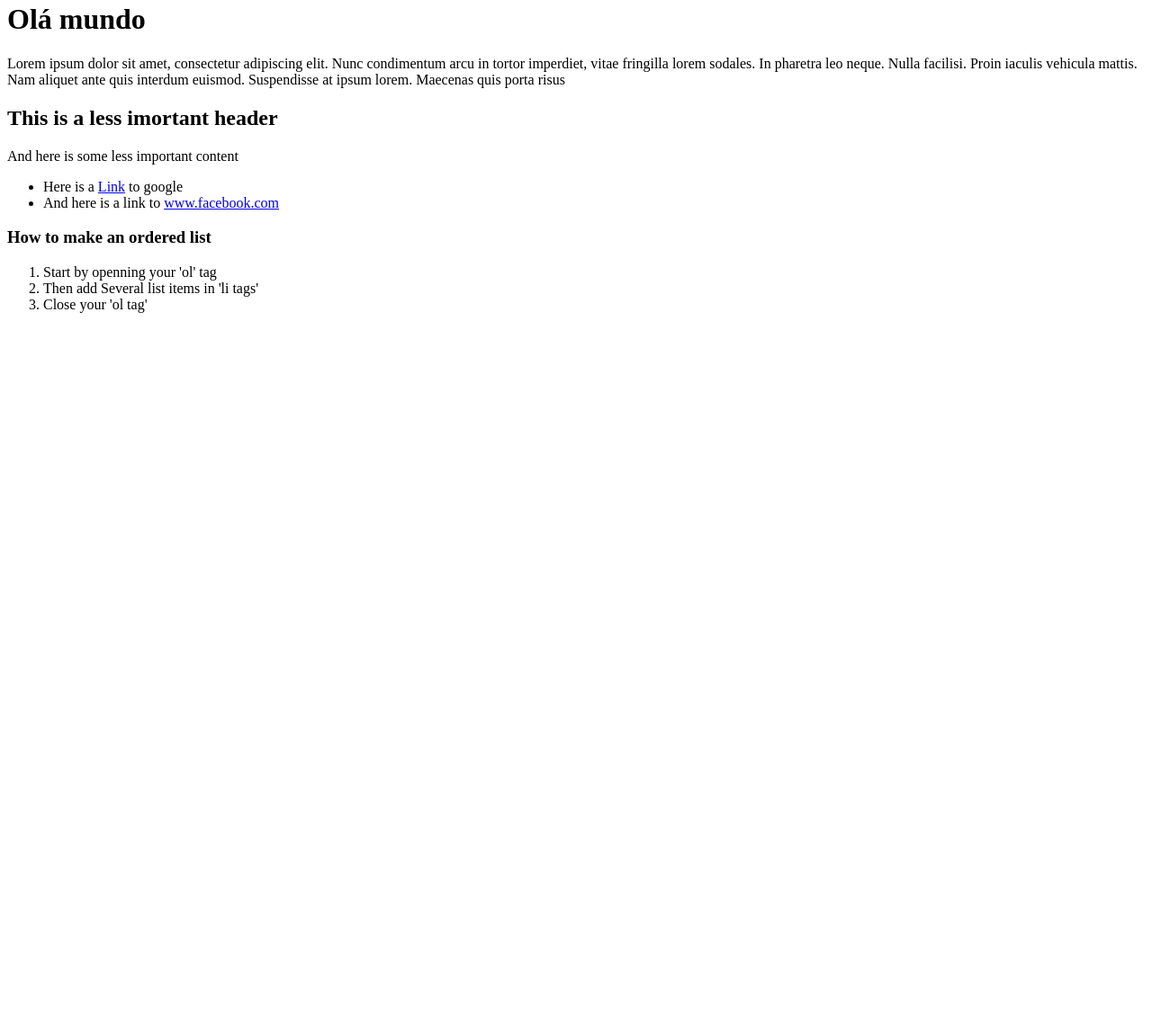
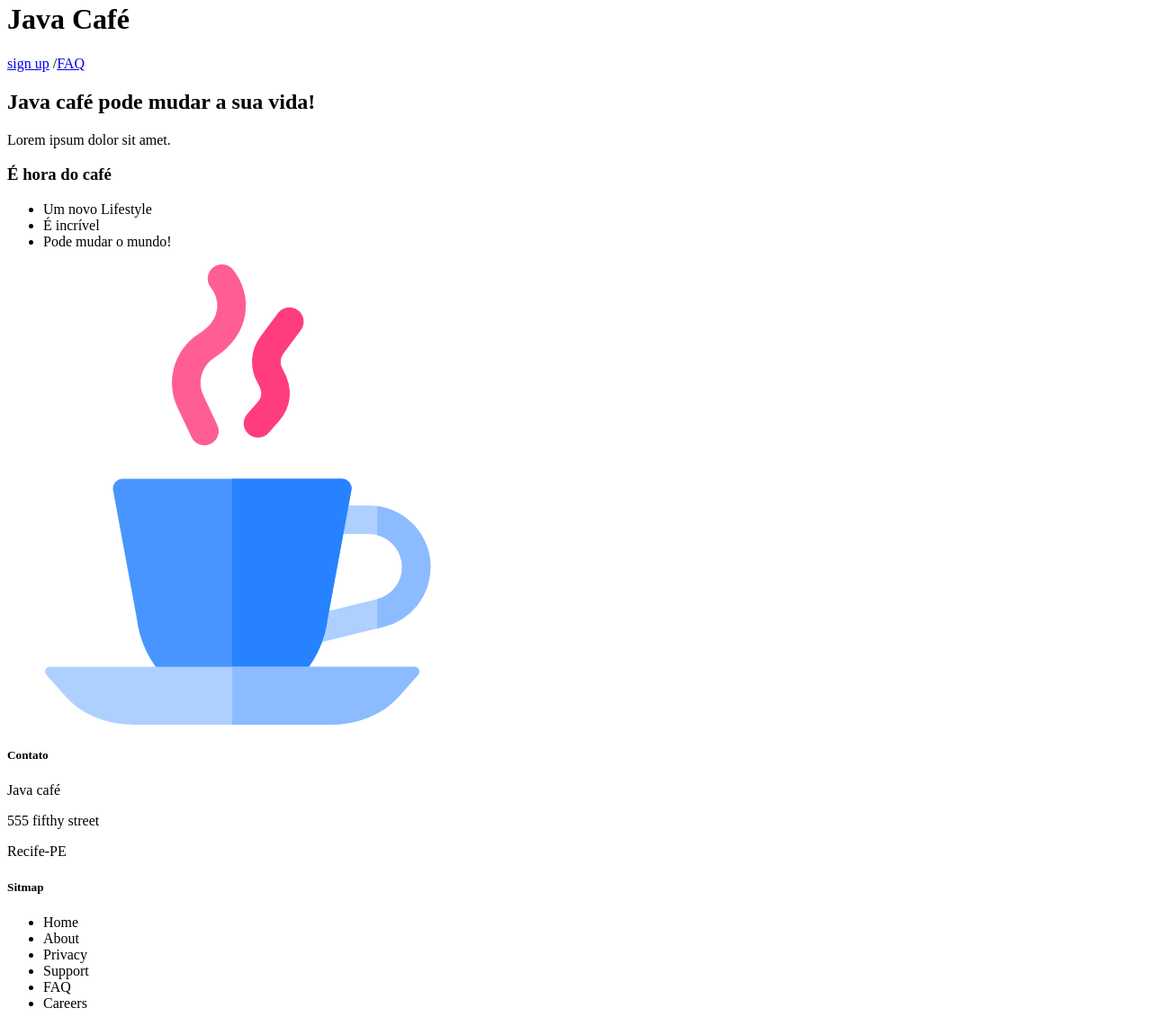
Before and after one commit to giovannigomes123/Meustestes, a plain HTML site: page Hello.html in a window 1280 px wide. Shown: the part 18-1159 px from the top of the page at 90% size. Before the commit the page ends 800 px from the top, so only its background shows below. Drawn offline with Linux system fonts and the light colour scheme.

Commit message:
java cafe

```diff
--- a/Hello.html
+++ b/Hello.html
@@ -1,28 +1,49 @@
 <!DOCTYPE html>
 <html>
 <head>
-	<title>Oi, mundo</title>
+	<title>Java café</title>
 </head>
 <body>
 	<header>
-	<h1>Olá mundo</h1>
-	<p>Lorem ipsum dolor sit amet, consectetur adipiscing elit. Nunc condimentum arcu in tortor imperdiet, vitae fringilla lorem sodales. In pharetra leo neque. Nulla facilisi. Proin iaculis vehicula mattis. Nam aliquet ante quis interdum euismod. Suspendisse at ipsum lorem. Maecenas quis porta risus</p>
+		<h1>Java Café</h1>
+		<nav><a href="https://www.google.com/">sign up</a>
+			/<a href="https://developer.mozilla.org/pt-BR/docs/Web/HTML/Element/nav">FAQ</a></nav>
 	</header>
 	<main>
-	<h2>This is a less imortant header</h2>
-	<p>And here is some less important content</p>
-	<ul>
-		<li>Here is a <a href="www.google.com">Link</a> to google</li>
-		<li>And here is a link to <a href="www.facebook.com">www.facebook.com</a></li>
-	</ul>
+		<div>
+			<h2>Java café pode mudar a sua vida!</h2>
+			<p> Lorem ipsum dolor sit amet.</p>
+			<h3>É hora do café</h3>
+			<ul>
+				<li>Um novo Lifestyle</li>
+				<li>É incrível</li>
+				<li>Pode mudar o mundo!</li>
+
+			</ul>
+		</div>
+		<img src="Java.png">
+
 	</main>
 	<footer>
-		<h3>How to make an ordered list</h3>
-		<ol>
-			<li>Start by openning your 'ol' tag</li>
-			<li>Then add Several list items in 'li tags'</li>
-			<li>Close your 'ol tag'</li>
-		</ol>
+		<div>
+			<h5>Contato</h5>
+			<p>Java café</p>
+			<p>555 fifthy street</p>
+			<p>Recife-PE</p>
+		</div>
+
+
+		<div>
+			<h5> Sitmap</h5>
+			<ul>
+				<li>Home</li>
+				<li>About</li>
+				<li>Privacy</li>
+				<li>Support</li>
+				<li>FAQ</li>
+				<li>Careers</li>
+			</ul>
+		</div>
 	</footer>
 </body>
 </html>
```
